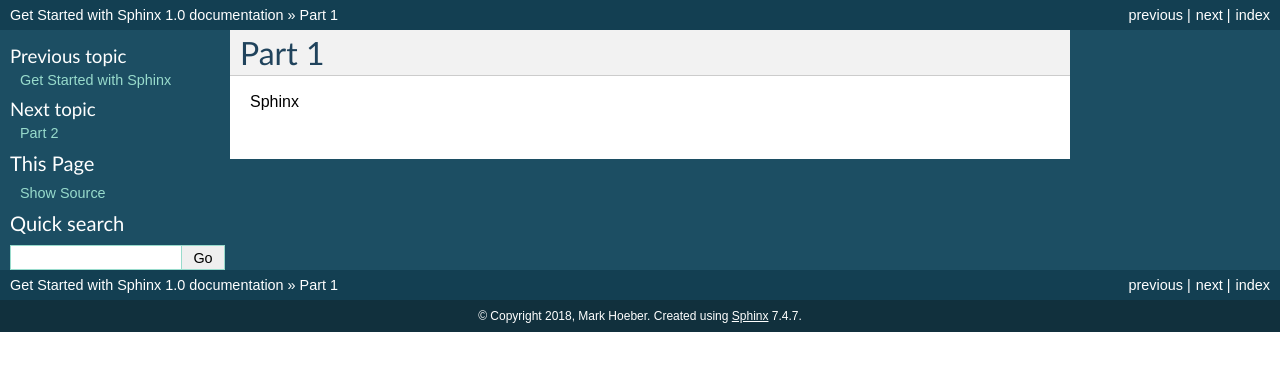
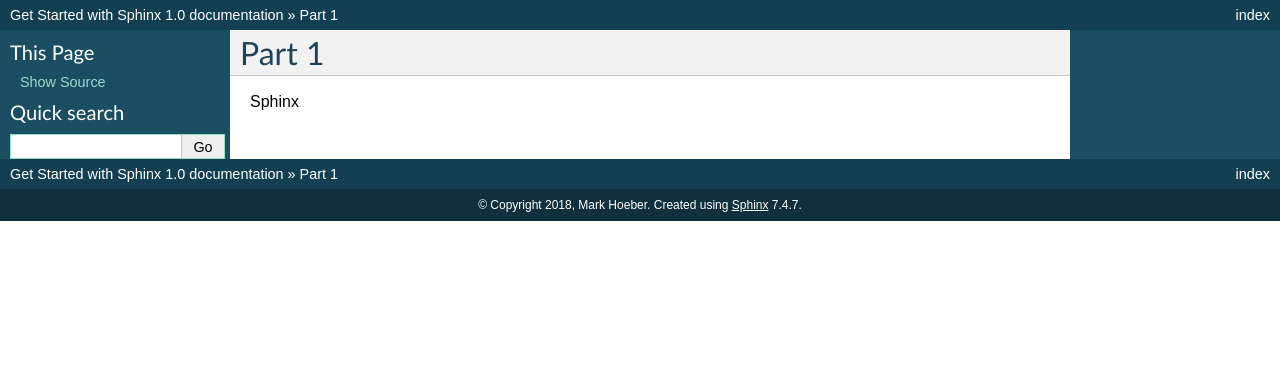
Before and after one commit to MarkHoeber/get_started_sphinx, a Sphinx documentation site: the page built from source/part-1.rst, in a window 1280 px wide. Shown: the top 371 px of the page. Built offline with Sphinx 7.4.7, drawn with Linux system fonts in a browser that asks for light colours; pages that are not in the unit, such as notebooks, are missing from menus.

Commit message:
Update index.rst

```diff
--- a/source/index.rst
+++ b/source/index.rst
@@ -8,9 +8,6 @@ Get Started with Sphinx
 .. toctree::
    :maxdepth: 2
 
-   part-1
-   part-2
-   index.rst
    intro.rst
 
 
```
